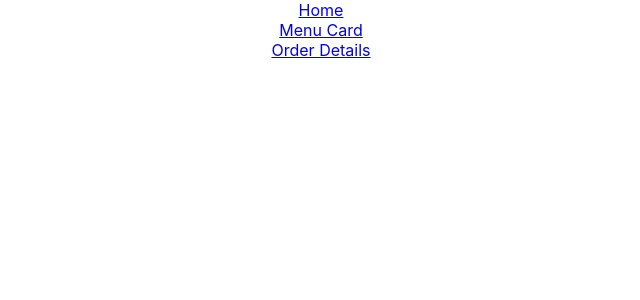
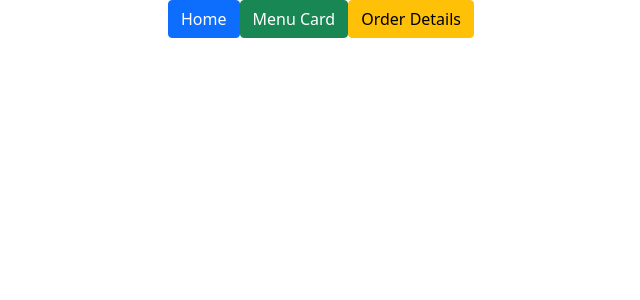
Before and after one commit to Sidhu23695/food-ordering-app, a React (Create React App) app: page / in a window 1280 px wide. Shown: the top 300 px of the page, without its empty margins (319-959 px from the left). Built offline with nearby package versions, Linux system fonts and the light colour scheme.

Commit message:
added bootstrap

```diff
--- a/package.json
+++ b/package.json
@@ -7,8 +7,10 @@
     "@testing-library/jest-dom": "^5.16.4",
     "@testing-library/react": "^13.3.0",
     "@testing-library/user-event": "^13.5.0",
+    "bootstrap": "^5.1.3",
     "node-sass": "^7.0.1",
     "react": "^18.2.0",
+    "react-bootstrap": "^2.4.0",
     "react-dom": "^18.2.0",
     "react-redux": "^8.0.2",
     "react-router-dom": "^6.3.0",
--- a/src/App.js
+++ b/src/App.js
@@ -1,24 +1,57 @@
-import React from 'react';
+import React, { useState } from 'react';
 import {
   BrowserRouter as Router,
   Routes,
   Route,
   Link
 } from "react-router-dom";
+import { ButtonGroup, Button } from 'react-bootstrap'
 
 import OrderDetails from './components/OrderDetails/OrderDetails';
 import MenuDetails from './components/MenuDetails/MenuDetails';
 import HomePage from './components/HomePage/HomePage';
 import './App.css';
+import 'bootstrap/dist/css/bootstrap.min.css';
 
 function App(props) {
+
+  // const currentPath = window.location.pathname;
+  const [currentPath, updateCurrentPath] = useState(window.location.pathname);
+  const buttonDetails = [
+    {
+      id: 1,
+      link: '/food-ordering-app',
+      title: 'Home',
+      variant: 'primary'
+    },
+    {
+      id: 2,
+      link: '/menu',
+      title: 'Menu Card',
+      variant: 'success'
+    },
+    {
+      id: 3,
+      link: '/order-details',
+      title: 'Order Details',
+      variant: 'warning'
+    }
+  ]
+  const exactPath = (path) => {
+    return (path === currentPath) ? true : false
+  }
+  const buttonGenerator =  (button) => {
+      return !exactPath(button.link) ?
+      <Link to={button.link}><Button variant={button.variant} onClick={() => updateCurrentPath(button.link)}>{button.title}</Button></Link>
+      : <Button variant={button.variant} disabled={true}>{button.title}</Button>
+  }
 
   return (
     <Router>
       <div className="App">
-        <Link to="/food-ordering-app">Home</Link> <br/>
-        <Link to="/menu">Menu Card</Link> <br/>
-        <Link to="/order-details">Order Details</Link> <br/>
+        <ButtonGroup aria-label="Basic example">
+          {buttonDetails.map((button, i) => buttonGenerator(button))}
+        </ButtonGroup>
         <Routes>
           <Route path="/food-ordering-app" element={<HomePage {...props} />} />
           <Route path="/menu" element={<MenuDetails {...props} />} />
```
Also changed, not shown: 1 other file (tests, documents, lock files or other folders).
